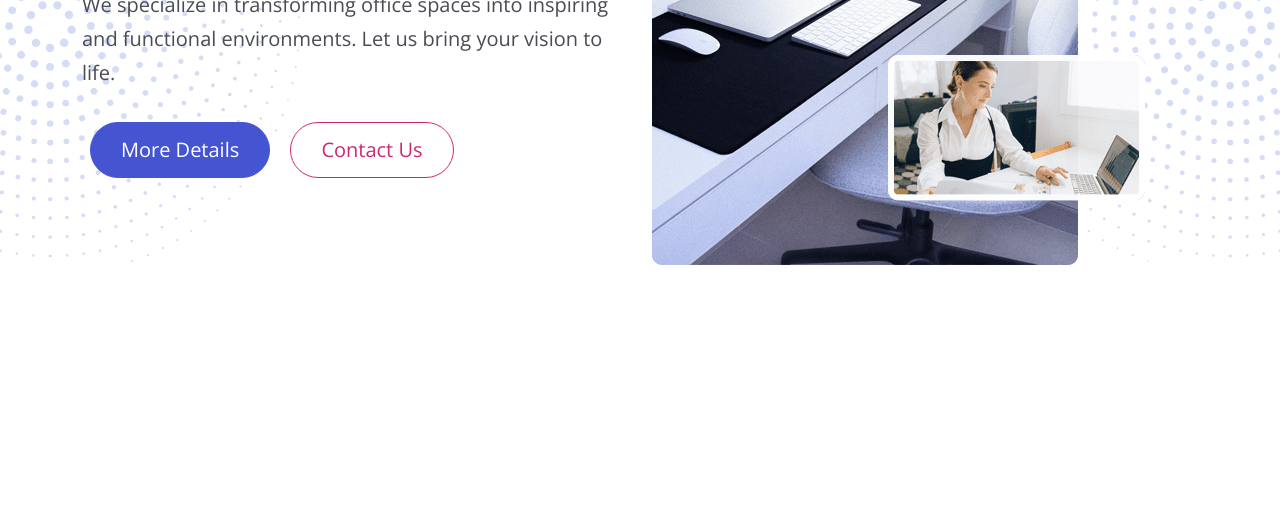
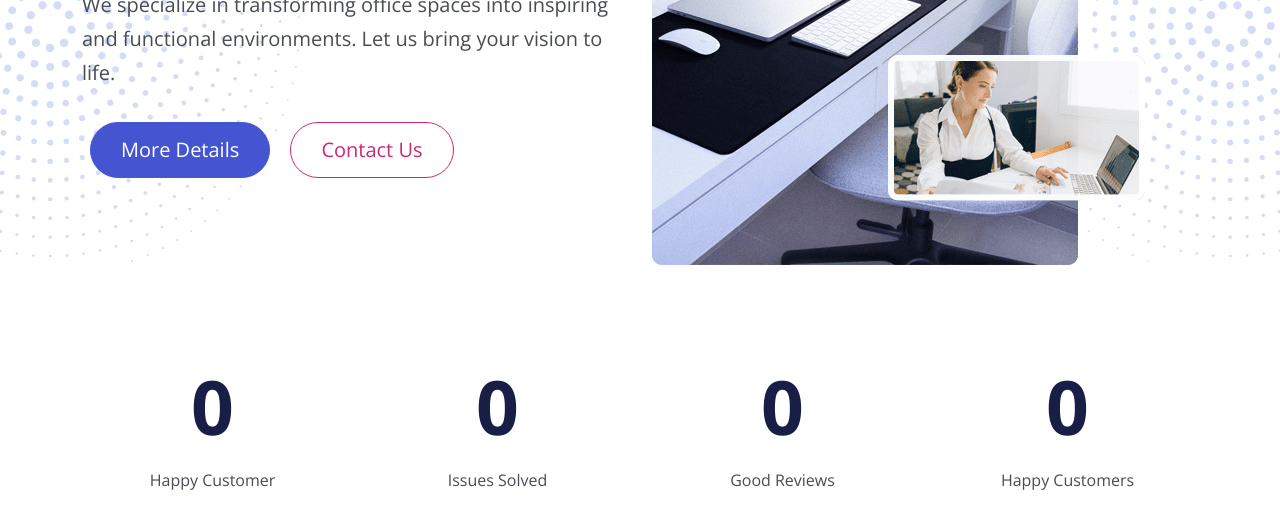
Before and after one commit to abdGhost/yavin-bootstrap, a website: page index.html in a window 1280 px wide. Shown: the part 477-1006 px from the top of the page. Before the commit the page ends 800 px from the top, so only its background shows below. Drawn offline with nearby package versions, Linux system fonts and the light colour scheme; files that its build step writes are made by us from their sources.

Commit message:
added stats section

```diff
--- a/index.html
+++ b/index.html
@@ -100,6 +100,28 @@
       </div>
     </header>
 
+    <!-- Stats -->
+    <section id="stats" class="stats container">
+      <div class="row my-6">
+        <div class="col-md-3 col-sm-6 text-center">
+          <h2 class="counter xl-text data-target='328"></h2>
+          <p>Happy Customer</p>
+        </div>
+        <div class="col-md-3 col-sm-6 text-center">
+          <h2 class="counter xl-text data-target='285"></h2>
+          <p>Issues Solved</p>
+        </div>
+        <div class="col-md-3 col-sm-6 text-center">
+          <h2 class="counter xl-text data-target='159"></h2>
+          <p>Good Reviews</p>
+        </div>
+        <div class="col-md-3 col-sm-6 text-center">
+          <h2 class="counter xl-text data-target='128"></h2>
+          <p>Happy Customers</p>
+        </div>
+      </div>
+    </section>
+
     <script src="js/bootstrap.bundle.min.js"></script>
     <script src="js/script.js"></script>
   </body>
--- a/js/script.js
+++ b/js/script.js
@@ -10,4 +10,29 @@ function userScroll() {
   });
 }
 
+function incrementStats() {
+  const counters = document.querySelectorAll(".counter");
+
+  counters.forEach((counter) => {
+    counter.innerText = 0;
+
+    const updateCounter = () => {
+      const target = +counter.getAttribute("data-target");
+      const c = +counter.innerText;
+
+      const increment = target / 200;
+
+      if (c < target) {
+        counter.innerText = Math.ceil(c + increment);
+        setTimeout(updateCounter, 1);
+      } else {
+        counter.innerText = target;
+      }
+    };
+
+    updateCounter();
+  });
+}
+
 document.addEventListener("DOMContentLoaded", userScroll);
+document.addEventListener("DOMContentLoaded", incrementStats);
--- a/scss/styles.scss
+++ b/scss/styles.scss
@@ -24,6 +24,10 @@
   right: -200px;
   width: 500px;
   opacity: 0.7;
+}
+
+.navbar {
+  transition: all 0.5s ease-in-out;
 }
 
 // For Sticky Navbar
```
